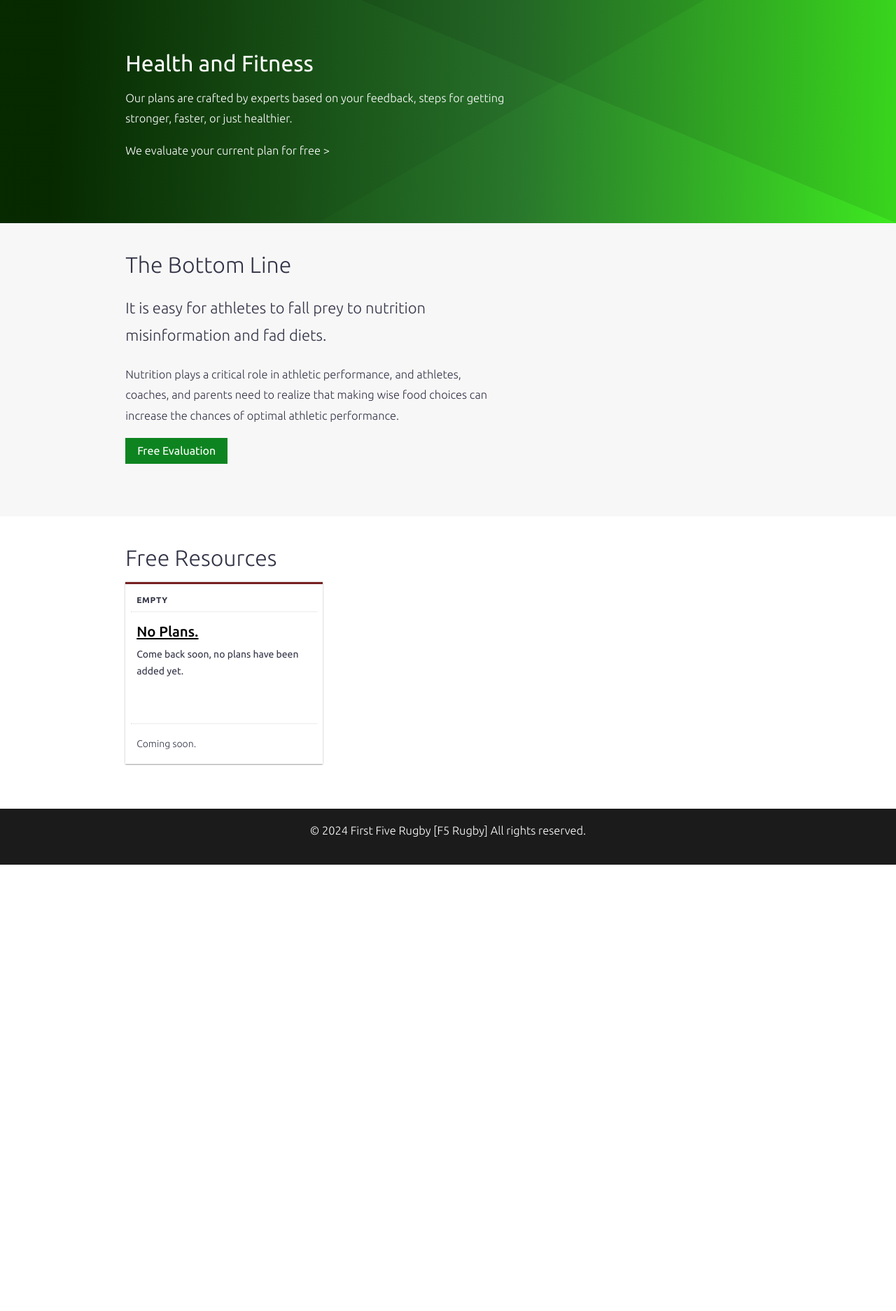
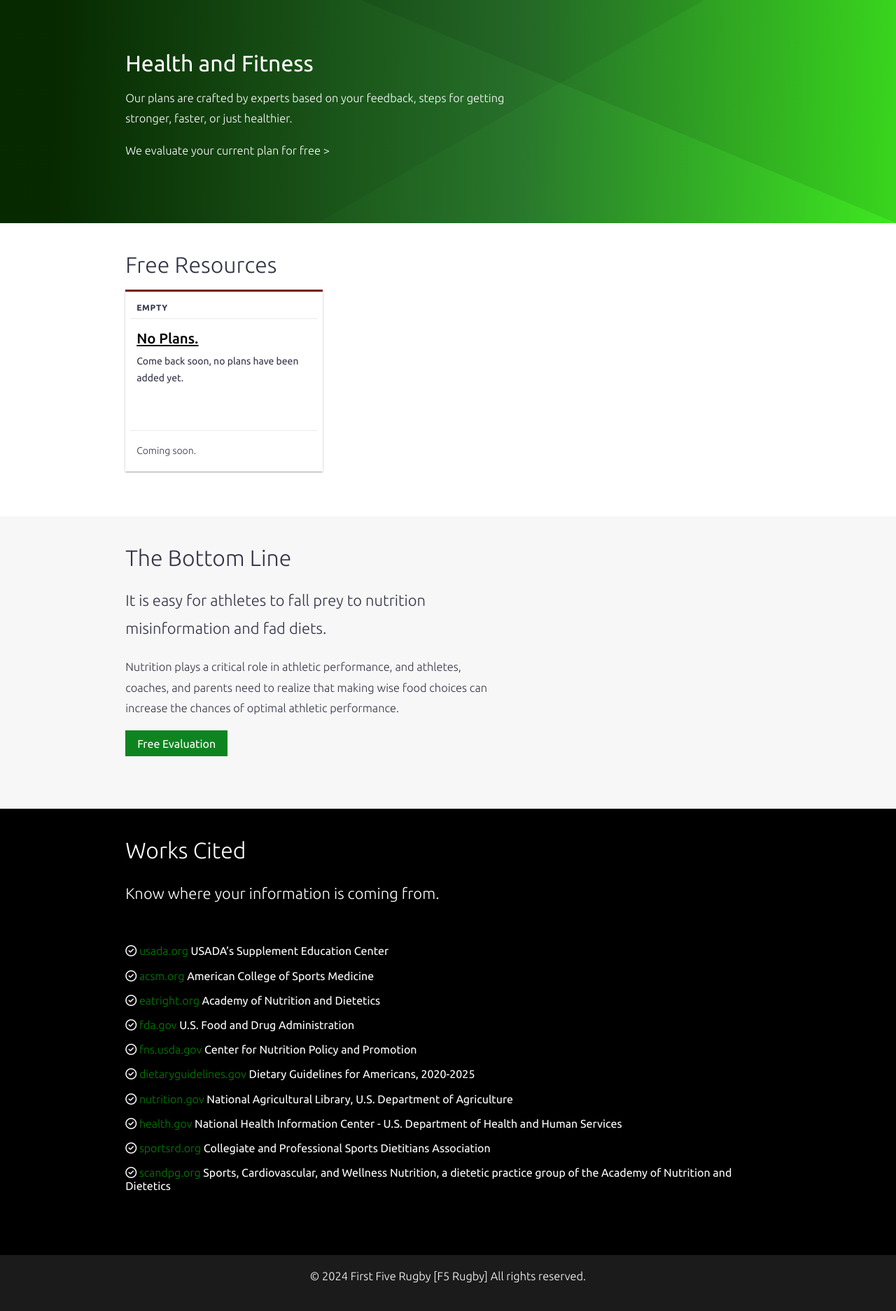
Before and after one commit to reyesjl/firstfiverugby, a Django app: page /health/ in a window 1280 px wide. Shown: the part 41-1915 px from the top of the page at 70% size. Before the commit the page ends 1277 px from the top, so only its background shows below. Run offline with Django 5.2, Linux system fonts and the light colour scheme; data that the repository does not hold is empty.

Commit message:
add sources; add evaluation button call to action;

```diff
--- /dev/null
+++ b/src/static/css/health/index.css
@@ -0,0 +1,11 @@
+.evidence-wrapper {
+    color: white;
+}
+
+.inline-list-item {
+    color: white;
+}
+
+.inline-list-item * {
+    color: white;
+}
--- a/src/static/css/reset.css
+++ b/src/static/css/reset.css
@@ -43,6 +43,10 @@ body {
 
 .section-strip-light {
   background: #f7f7f7;
+}
+
+.section-strip-dark {
+  background: #000000;
 }
 
 .section-title {
@@ -115,6 +119,10 @@ body {
 
 .link.dark {
   color: darkred;
+}
+
+.link.green {
+  color: green;
 }
 
 .link-soft {
--- a/src/templates/health/index.html
+++ b/src/templates/health/index.html
@@ -6,6 +6,7 @@
 {% load static %}
 {% block css %}
     <link rel="stylesheet" href="{% static 'css/f5rugby/index.css' %}">
+    <link rel="stylesheet" href="{% static 'css/health/index.css' %}">
     <link rel="stylesheet" href="{% static 'css/components/cards.css' %}">
     <link rel="stylesheet" href="https://cdnjs.cloudflare.com/ajax/libs/font-awesome/6.5.1/css/all.min.css" integrity="sha512-DTOQO9RWCH3ppGqcWaEA1BIZOC6xxalwEsw9c2QQeAIftl+Vegovlnee1c9QX4TctnWMn13TZye+giMm8e2LwA==" crossorigin="anonymous" referrerpolicy="no-referrer" />
 {% endblock %}
@@ -21,21 +22,6 @@
                 <h1 class="hero-title ubuntu-regular">Health and Fitness</h1>
                 <p class="ubuntu-light text-white">Our plans are crafted by experts based on your feedback, steps for getting stronger, faster, or just healthier.</p>
                 <p><a class="link light" href="{% url 'health:fitness_evaluation' %}">We evaluate your current plan for free ></a></p>
-            </div>
-        </div>
-    </div>
-</div>
-<div class="section-strip section-strip-light tours-wrapper">
-    <div class="container">
-        <div class="row">
-            <div class="col-7">
-                <h1 class="section-title ubuntu-light">The Bottom Line</h1>
-                <p class="subtitle"> It is easy for athletes to fall prey to nutrition
-                misinformation and fad diets.</p>
-                <p>Nutrition plays a critical role in athletic performance, and athletes, coaches, and
-                parents need to realize that making wise food choices can increase the chances
-                of optimal athletic performance.</p>
-                <p><a class="button primary" href="{% url 'health:fitness_evaluation' %}">Free Evaluation</a></p>
             </div>
         </div>
     </div>
@@ -82,4 +68,42 @@
         </div>
     </div>
 </div>
+<div class="section-strip section-strip-light tours-wrapper">
+    <div class="container">
+        <div class="row">
+            <div class="col-7">
+                <h1 class="section-title ubuntu-light">The Bottom Line</h1>
+                <p class="subtitle"> It is easy for athletes to fall prey to nutrition
+                misinformation and fad diets.</p>
+                <p>Nutrition plays a critical role in athletic performance, and athletes, coaches, and
+                parents need to realize that making wise food choices can increase the chances
+                of optimal athletic performance.</p>
+                <p><a class="button primary" href="{% url 'health:fitness_evaluation' %}">Free Evaluation</a></p>
+            </div>
+        </div>
+    </div>
+</div>
+<div class="section-strip section-strip-dark evidence-wrapper">
+    <div class="container">
+        <div class="row">
+            <div class="col-12">
+                <h1 class="section-title ubuntu-light text-white">Works Cited</h1>
+                <p class="subtitle text-white">Know where your information is coming from.</p>
+
+                <ul class="section-strip inline-list">
+                    <li class="inline-list-item"><i class="fa-regular fa-circle-check"></i> <a class="link green" href="https://www.usada.org">usada.org</a> USADA’s Supplement Education Center</li>
+                    <li class="inline-list-item"><i class="fa-regular fa-circle-check"></i> <a class="link green" href="https://www.acsm.org">acsm.org</a> American College of Sports Medicine</li>
+                    <li class="inline-list-item"><i class="fa-regular fa-circle-check"></i> <a class="link green" href="https://www.eatright.org">eatright.org</a> Academy of Nutrition and Dietetics</li>
+                    <li class="inline-list-item"><i class="fa-regular fa-circle-check"></i> <a class="link green" href="https://www.fda.gov">fda.gov</a> U.S. Food and Drug Administration</li>
+                    <li class="inline-list-item"><i class="fa-regular fa-circle-check"></i> <a class="link green" href="https://www.fns.usda.gov/cnpp">fns.usda.gov</a> Center for Nutrition Policy and Promotion</li>
+                    <li class="inline-list-item"><i class="fa-regular fa-circle-check"></i> <a class="link green" href="https://www.dietaryguidelines.gov">dietaryguidelines.gov</a> Dietary Guidelines for Americans, 2020-2025</li>
+                    <li class="inline-list-item"><i class="fa-regular fa-circle-check"></i> <a class="link green" href="https://www.nutrition.gov">nutrition.gov</a> National Agricultural Library, U.S. Department of Agriculture</li>
+                    <li class="inline-list-item"><i class="fa-regular fa-circle-check"></i> <a class="link green" href="https://www.health.gov/nhic">health.gov</a> National Health Information Center - U.S. Department of Health and Human Services</li>
+                    <li class="inline-list-item"><i class="fa-regular fa-circle-check"></i> <a class="link green" href="https://www.sportsrd.org">sportsrd.org</a> Collegiate and Professional Sports Dietitians Association</li>
+                    <li class="inline-list-item"><i class="fa-regular fa-circle-check"></i> <a class="link green" href="https://www.scandpg.org">scandpg.org</a> Sports, Cardiovascular, and Wellness Nutrition, a dietetic practice group of the Academy of Nutrition and Dietetics</li>
+                </ul>
+            </div>
+        </div>
+    </div>
+</div>
 {% endblock %}
```
